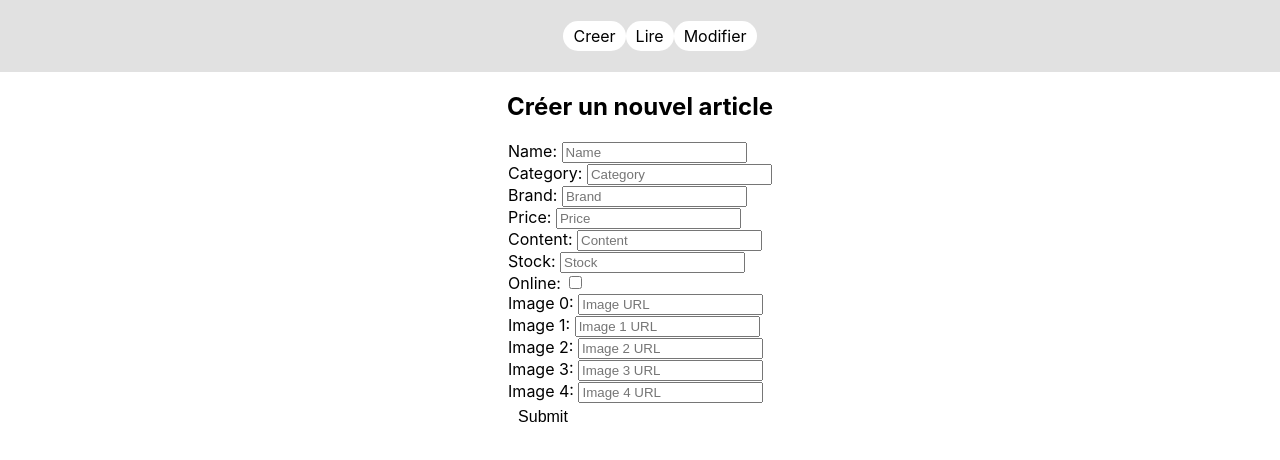
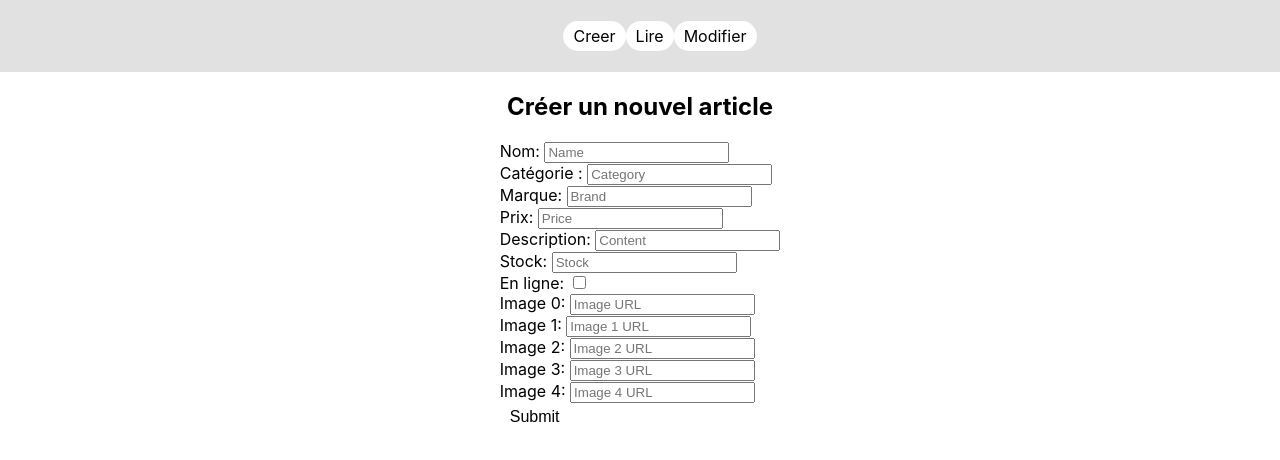
Before and after one commit to mya574/tp-e-shop, a React (Create React App) app in the folder e-shop-app/: page /creerarticle in a window 1280 px wide. Shown: the top 460 px of the page. Built offline with nearby package versions, Linux system fonts and the light colour scheme.

Commit message:
feat(controller): traduction

```diff
--- a/e-shop-app/src/component/01-create-article/index.js
+++ b/e-shop-app/src/component/01-create-article/index.js
@@ -84,7 +84,7 @@ const CreerArticle = () => {
     <div className='acentrer'>
       <h2 >Créer un nouvel article</h2>
       <form onSubmit={handleSubmit}>
-        <label htmlFor="name">Name: </label>
+        <label htmlFor="name">Nom: </label>
         <input
           type="text"
           id="name"
@@ -95,7 +95,7 @@ const CreerArticle = () => {
         />
         <br/>
 
-        <label htmlFor="category">Category: </label>
+        <label htmlFor="category">Catégorie : </label>
         <input
           type="text"
           id="category"
@@ -106,7 +106,7 @@ const CreerArticle = () => {
         />
         <br/>
 
-        <label htmlFor="brand">Brand: </label>
+        <label htmlFor="brand">Marque: </label>
         <input
           type="text"
           id="brand"
@@ -117,7 +117,7 @@ const CreerArticle = () => {
         />
         <br/>
 
-        <label htmlFor="price">Price: </label>
+        <label htmlFor="price">Prix: </label>
         <input
           type="number"
           id="price"
@@ -128,7 +128,7 @@ const CreerArticle = () => {
         />
         <br/>
 
-        <label htmlFor="content">Content: </label>
+        <label htmlFor="content">Description: </label>
         <input
           type="text"
           id="content"
@@ -150,7 +150,7 @@ const CreerArticle = () => {
         />
         <br/>
 
-        <label htmlFor="online">Online: </label>
+        <label htmlFor="online">En ligne: </label>
         <input
           type="checkbox"
           id="online"
--- a/e-shop-app/src/component/navbar/header.js
+++ b/e-shop-app/src/component/navbar/header.js
@@ -3,7 +3,6 @@ import { Link, Outlet } from 'react-router-dom'
 import './header.css'
 
 const Header = () => {
-    const [id, setId] = useState(42);
   return (
     <main>
     <header>
```
